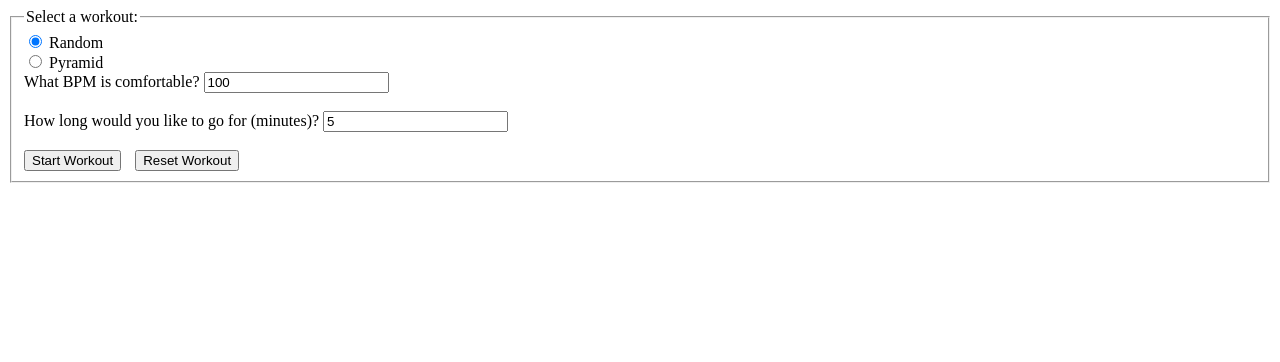
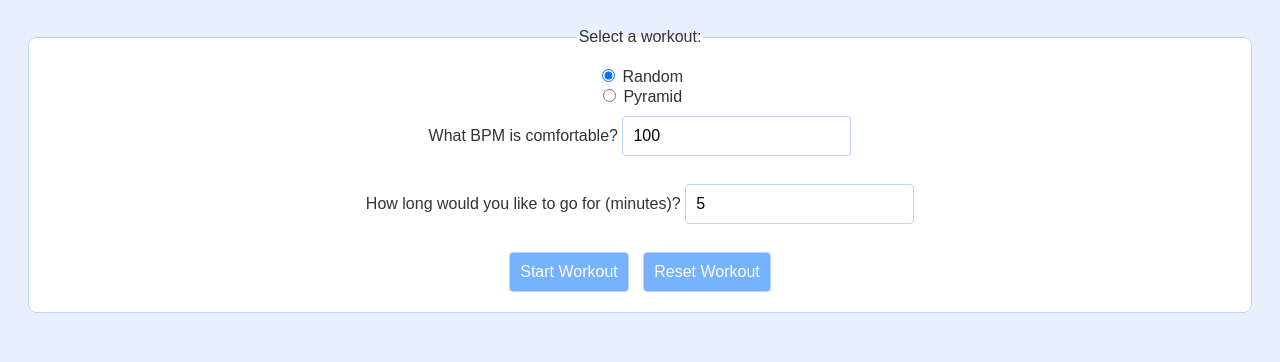
Before and after one commit to SurvivingJ/SurvivingJ.github.io, a PHP site: page /apps/basketballdribbling/index.html in a window 1280 px wide. Shown: the top 362 px of the page. Run offline with PHP 8.4, Linux system fonts and the light colour scheme.

Commit message:
Improved styling of basketball app

```diff
--- a/apps/basketballdribbling/styles.css
+++ b/apps/basketballdribbling/styles.css
@@ -1,14 +1,50 @@
-.workout {
+body {
+    font-family: 'Arial', sans-serif;
+    background-color: #e8f0fe; /* Light blue background */
+    color: #333;
     text-align: center;
-    margin-top: 20px;
+    padding: 20px;
 }
 
-#drill-name {
-    font-size: 36px;
+.button-container fieldset {
+    margin: auto;
+    padding: 20px;
+    border-radius: 8px;
+    border: 1px solid #b6d4fe;
+    background-color: white;
+}
+
+input[type="number"], button {
+    padding: 10px;
+    margin-top: 10px;
+    border-radius: 4px;
+    border: 1px solid #b6d4fe;
+    font-size: 16px;
+}
+
+button {
+    background-color: #76b2fe; /* Soft blue for buttons */
+    color: white;
+    cursor: pointer;
+    transition: background-color 0.3s;
+}
+
+button:hover {
+    background-color: #5a9ef4; /* Slightly darker blue on hover */
+}
+
+.workout {
+    margin-top: 30px;
+}
+
+#drill-name, #current-drill {
+    font-size: 26px;
+    color: #4a4a4a; /* Soft dark color for text */
     margin-bottom: 15px;
 }
 
 #countdown {
-    font-size: 48px;
+    font-size: 60px;
     font-weight: bold;
+    color: #2e86de; /* Stronger blue for emphasis */
 }
```
